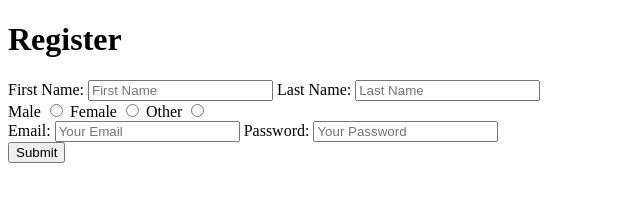
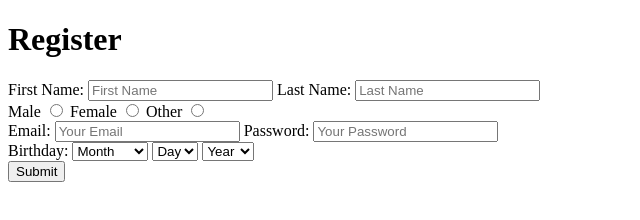
Before and after one commit to Radicitus/Udemy-Web-Dev-Bootcamp, a plain HTML site: page Intermediate HTML/Registration Form Assignment.html in a window 1280 px wide. Shown: the whole page, without its empty margins (0-640 px from the left). Drawn offline with Linux system fonts and the light colour scheme.

Commit message:
Completed Birthday section in Registration Form Assignment.html

```diff
--- a/Intermediate HTML/Registration Form Assignment.html
+++ b/Intermediate HTML/Registration Form Assignment.html
@@ -41,7 +41,29 @@
         </div>
 
         <!-- Birthday Section -->
-
+        <div>
+            <label>
+                Birthday:
+                <select name="birthdayMonth">
+                    <option disabled selected>Month</option>
+                    <option>January</option>
+                    <option>February</option>
+                    <option>March</option>
+                </select>
+                <select name="birthdayDay">
+                    <option disabled selected>Day</option>
+                    <option>1</option>
+                    <option>2</option>
+                    <option>3</option>
+                </select>
+                <select name="birthdayYear">
+                    <option disabled selected>Year</option>
+                    <option>1999</option>
+                    <option>1998</option>
+                    <option>1997</option>
+                </select>
+            </label>
+        </div>
 
         <!-- Terms Section -->
 
```
